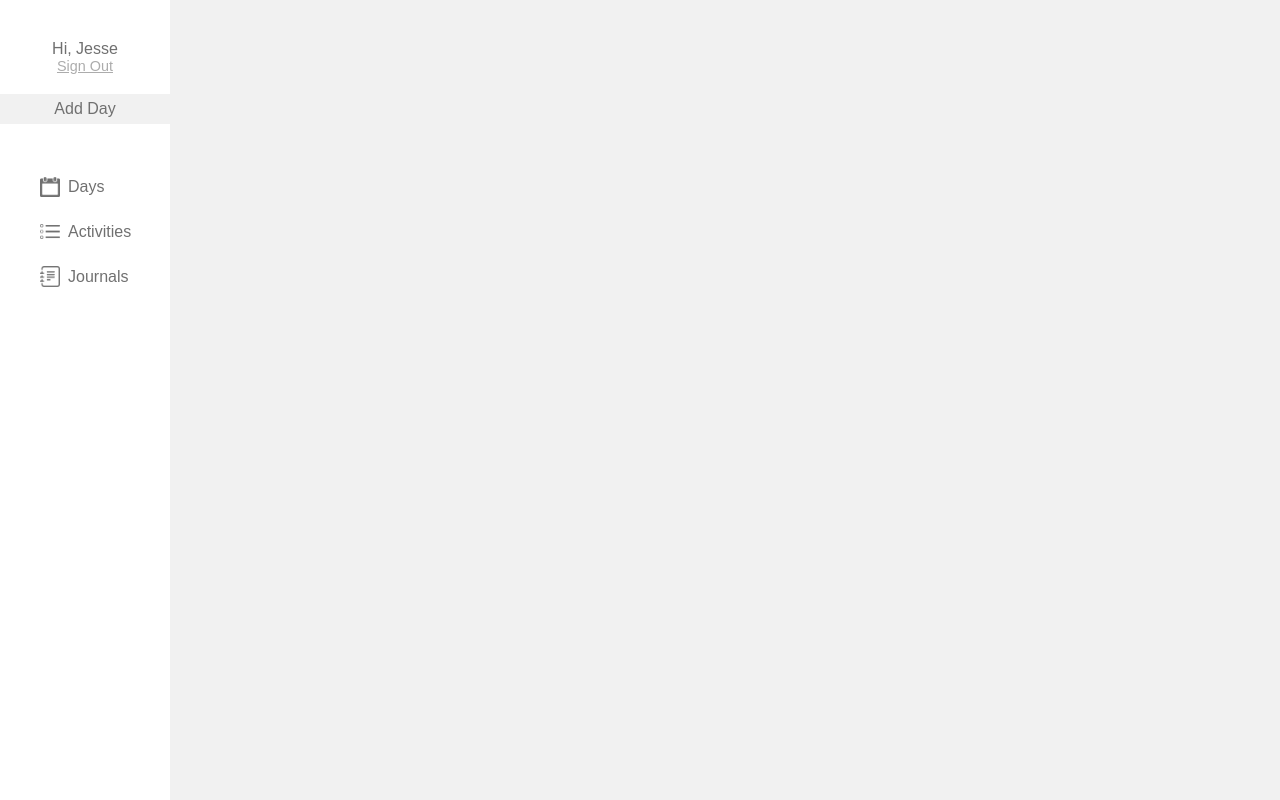
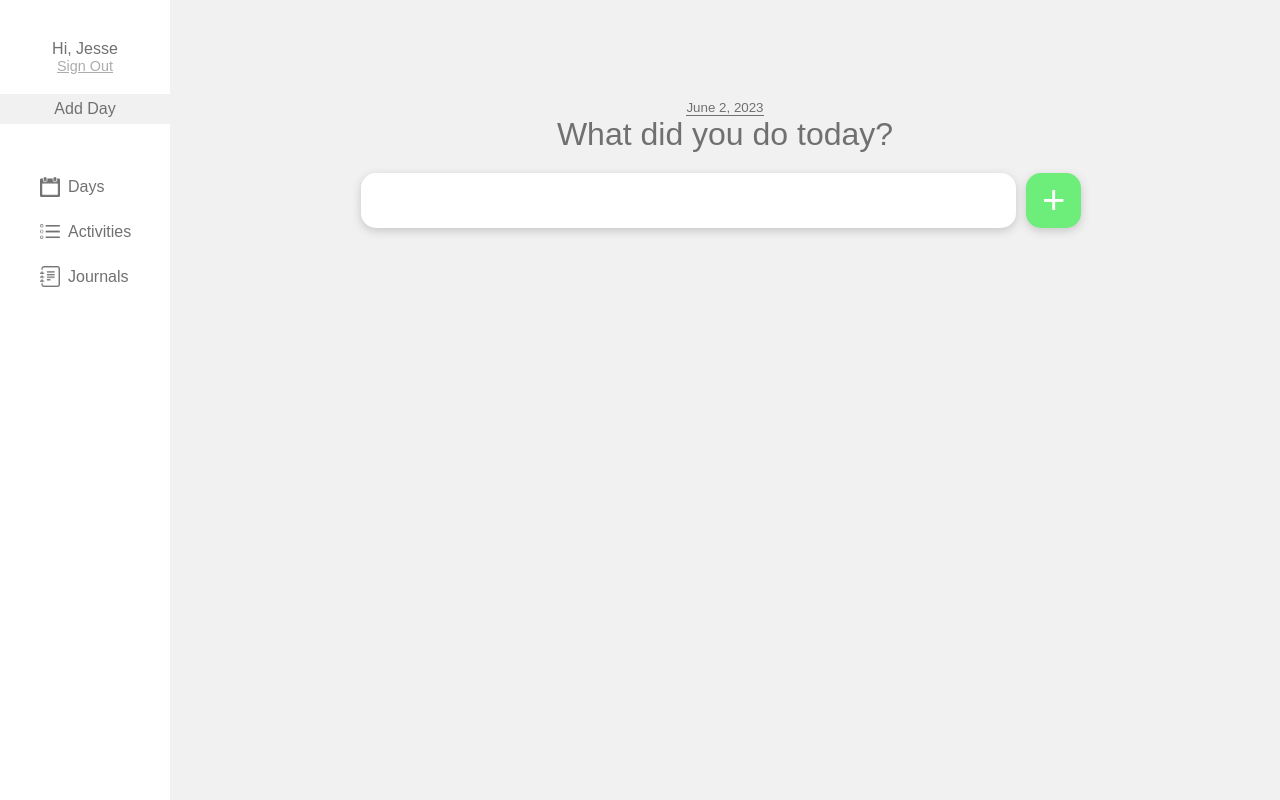
Before and after one commit to JesseMcCullough/today-i-did, a React (Create React App) app: page /build/add-day in a window 1280 px wide. Built offline with nearby package versions, Linux system fonts and the light colour scheme.

Commit message:
Added activities state management

```diff
--- a/src/App.css
+++ b/src/App.css
@@ -1,4 +1,5 @@
 .content {
     width: calc(100% - 170px);
     background: #F1F1F1;
+    padding: 100px;
 }
--- a/src/App.js
+++ b/src/App.js
@@ -1,5 +1,6 @@
 import { Routes, Route } from "react-router-dom";
 import Home from "./pages/home";
+import AddDay from "./pages/add-day";
 import Days from "./pages/days";
 import Activities from "./pages/activities";
 import Journals from "./pages/journals";
@@ -13,6 +14,7 @@ function App() {
       <div className="content">
         <Routes>
           <Route path="/" element={<Home />} />
+          <Route path="/add-day" element={<AddDay />} />
           <Route path="/days" element={<Days />} />
           <Route path="/activities" element={<Activities />} />
           <Route path="/journals" element={<Journals />} />
--- a/src/index.css
+++ b/src/index.css
@@ -15,6 +15,10 @@ body {
     color: var(--text-color);
 }
 
+h1, h2, h3, h4, h5, h6 {
+    font-weight: normal;
+}
+
 #root {
     display: flex;
 }
--- /dev/null
+++ b/src/pages/add-day/add-day.css
@@ -0,0 +1,94 @@
+h1 {
+    text-align: center;
+    margin-bottom: 20px;
+}
+
+input[type="date"] {
+    background: none;
+    outline: none;
+    border: none;
+    font-family: Arial;
+    color: var(--text-color);
+    position: relative;
+    border-bottom: 1px solid var(--text-color);
+    display: block;
+    margin: 0 auto;
+}
+
+input[type="date"]::before {
+    content: attr(data-date);
+}
+
+input::-webkit-datetime-edit, input::-webkit-inner-spin-button, input::-webkit-clear-button {
+    display: none;
+}
+
+input[type="date"]::-webkit-calendar-picker-indicator {
+    color: var(--text-color);
+    border-bottom: 1px solid var(--text-color);
+    cursor: pointer;
+    height: auto;
+    left: 0;
+    position: absolute;
+    right: 0;
+    top: 0;
+    width: auto;
+    transform: scale(12);
+}
+
+input[type="text"] {
+    height: 55px;
+    border: none;
+    outline: none;
+    padding: 20px;
+    border-radius: 15px;
+    width: 90%;
+    box-shadow: 0 3px 10px #C7C7C7;
+    transition: width 0.4s;
+}
+
+.container {
+    display: flex;
+    margin: 0 auto;
+    margin-bottom: 20px;
+    width: 80%;
+}
+
+.add-activity,
+.remove-activity {
+    height: 55px;
+    width: 55px;
+    color: #FFFFFF;
+    border-radius: 15px;
+    border: none;
+    box-shadow: 0 3px 10px #C7C7C7;
+    margin-left: 10px;
+    font-size: 2.5em;
+    cursor: pointer;
+    transition: background-color 0.4s;
+}
+
+.add-activity {
+    background-color: #6DEE7A;
+}
+
+.add-activity:hover {
+    background-color: #5EC969;
+}
+
+.remove-activity {
+    background-color: #EE6D6D;
+}
+
+.remove-activity:hover {
+    background-color: #CC5959;
+}
+
+.container.added button {
+    opacity: 0;
+    transition: opacity 0.4s;
+}
+
+.container.added:hover button {
+    opacity: 1;
+}
--- /dev/null
+++ b/src/pages/add-day/index.js
@@ -0,0 +1,113 @@
+import { useState } from "react";
+import "./add-day.css";
+
+const today = new Date().toISOString().substring(0, 10);
+let activityId = 0;
+
+function AddDay() {
+    const [date, setDate] = useState(today);
+    const [displayDate, setDisplayDate] = useState(formatDate(today));
+    const [activities, setActivities] = useState([{ id: 0, activity: "" }]);
+
+    function handleDateChange(event) {
+        const newDate = event.target.value;
+
+        setDate(newDate);
+        setDisplayDate(formatDate(newDate));
+    }
+
+    function handleActivityChange(event, id = activityId) {
+        const value = event.target.value;
+        console.log("Handling activity id " + id + " with value " + value);
+        setActivities(prevActivities => prevActivities.map(act => act.id === id ? { ...act, activity: value } : act));
+    }
+
+    function handleAddActivity(event) {
+        event.preventDefault();
+        setActivities([...activities, { id: ++activityId, activity: "" }]);
+    }
+
+    console.log(activities);
+    console.log("System activityId: " + activityId);
+
+    const reverseActivities = activities.toReversed();
+
+    return (
+        <form onSubmit={event => handleAddActivity(event)}>
+            <input type="date" data-date={displayDate} value={date} max={today} onChange={event => handleDateChange(event)} />
+            <h1>What did you do today?</h1>
+            <div className="container">
+                <input type="text" value={activities[activityId].activity}
+                    name="new-activity" onChange={event => handleActivityChange(event)}/>
+                <button className="add-activity">+</button>
+            </div>
+            {reverseActivities.map(activity =>
+                activity.id === activityId ? "" :
+                <div className="container added">
+                    <input type="text" name="activity-{activity.id}" value={activity.activity}
+                        id={activity.id} key={activity.id} onChange={event => handleActivityChange(event, activity.id)}/>
+                    <button className="remove-activity" type="button">-</button>
+                </div>
+            )}
+        </form>
+    );
+}
+
+function formatDate(date) {
+    const dateParts = date.split("-");
+    const year = dateParts[0];
+    let month = dateParts[1];
+    let day = dateParts[2];
+
+    // Format month
+    switch (month) {
+        case "01":
+            month = "January";
+            break;
+        case "02":
+            month = "February";
+            break;
+        case "03":
+            month = "March";
+            break;
+        case "04":
+            month = "April";
+            break;
+        case "05":
+            month = "May";
+            break;
+        case "06":
+            month = "June";
+            break;
+        case "07":
+            month = "July";
+            break;
+        case "08":
+            month = "August";
+            break;
+        case "09":
+            month = "September";
+            break;
+        case "10":
+            month = "October";
+            break;
+        case "11":
+            month = "November";
+            break;
+        case "12":
+            month = "December";
+            break;
+        default:
+            month = "UnknownMonth";
+            break;
+    }
+
+    // Format day
+    if (day.startsWith("0")) {
+        day = day.slice(1);
+    }
+
+    return `${month} ${day}, ${year}`;
+}
+
+export default AddDay;
```
